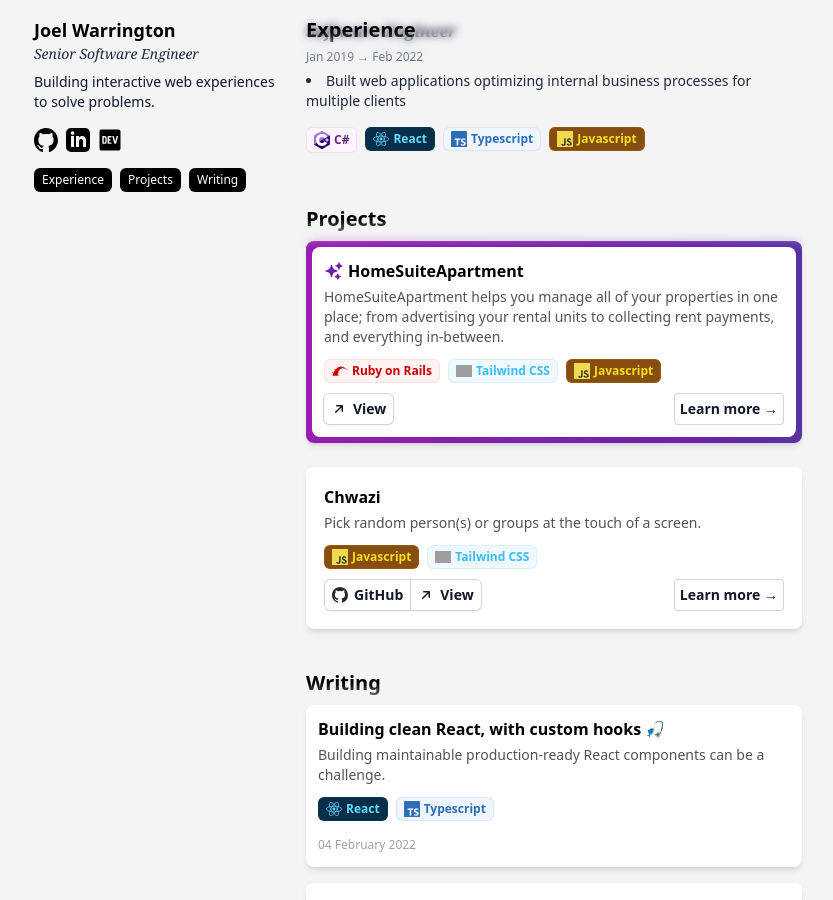
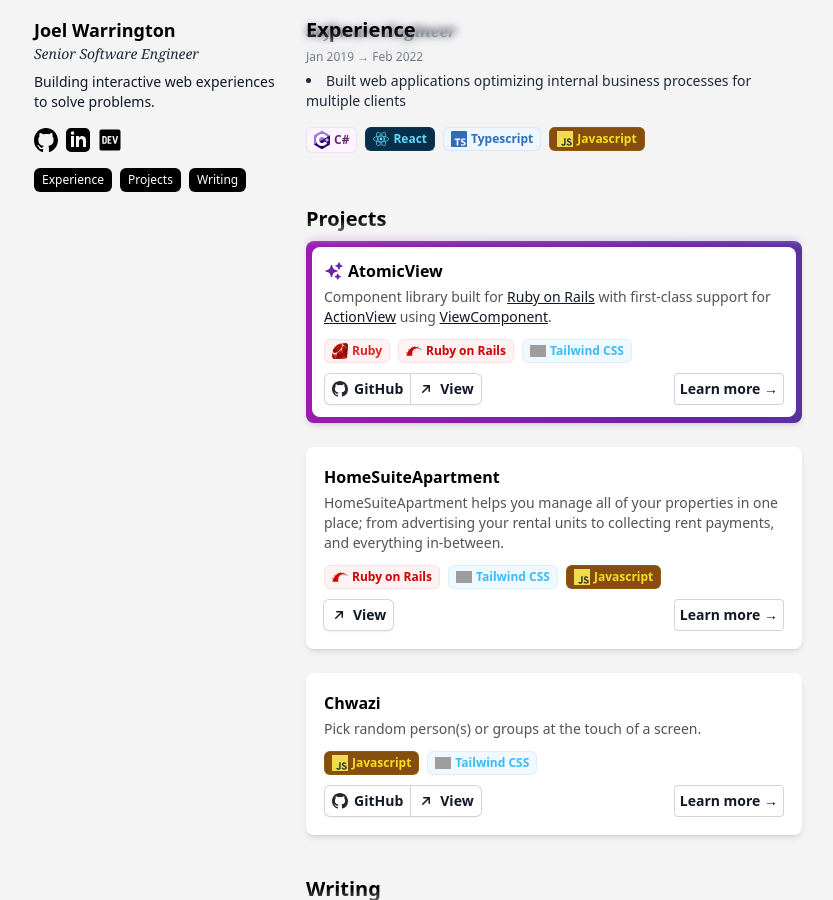
Before and after one commit to joelzwarrington/joelw.dev, a Jekyll site: the page built from index.html, in a window 1280 px wide and 900 px high, scrolled down 953 px. Shown: the whole window, without its empty margins (222-1055 px from the left). Built offline with Jekyll 4.4.1, drawn with Linux system fonts in a browser that asks for light colours; grey boxes are pictures that could not be loaded.

Commit message:
Add layout for projects, add AtomicView project, fix excerpt styling

```diff
--- /dev/null
+++ b/_projects/atomic-view.md
@@ -0,0 +1,20 @@
+---
+title: AtomicView
+layout: project
+permalink: /projects/atomic-view
+github: https://github.com/joelzwarrington/atomic-view
+view: https://atomic-view.joelw.dev
+highlighted: true
+tags:
+  - ruby
+  - rails
+  - tailwind
+---
+
+Component library built for [Ruby on Rails](https://rubyonrails.org/) with first-class support for [ActionView](https://guides.rubyonrails.org/action_view_overview.html) using [ViewComponent](https://viewcomponent.org/).
+
+## Leading principles
+
+1. Work with Ruby on Rails out of the box by supporting ActionView and it's helpers
+2. Build with accessibility and responsiveness at the forefront
+3. Provide really good defaults, but allow flexibility with theming and styling
--- a/index.html
+++ b/index.html
@@ -141,7 +141,7 @@ layout: default
               {% endif %}
               <h3 class="font-semibold">{{ project.title }}</h3>
             </div>
-            <div class="py-1 text-sm text-zinc-600">
+            <div class="py-1 text-sm text-zinc-600 prose">
               {{ project.excerpt }}
             </div>
             {% if post.tags != empty %}
@@ -192,7 +192,7 @@ layout: default
             <span class="absolute inset-x-0 -top-px bottom-0"></span>
             <h3 class="group-hover:emphasized group-hover:bg-clip-text group-hover:text-transparent">{{ post.title }}</h3>
           </a>
-          <div class="py-1 text-sm text-zinc-600">
+          <div class="py-1 text-sm text-zinc-600 prose">
             {{ post.excerpt }}
           </div>
           {% if post.tags != empty  %}
--- a/package.json
+++ b/package.json
@@ -1,6 +1,6 @@
 {
   "scripts": {
-    "build:css": "pnpm tailwindcss -i ./assets/css/styles.css -o ./assets/css/dist.css --minify"
+    "css:build": "pnpm tailwindcss -i ./assets/css/styles.css -o ./assets/css/dist.css --minify"
   },
   "devDependencies": {
     "@tailwindcss/typography": "^0.5.14",
```
Also changed, not shown: _layouts/project.html (added, +10 -0 lines), _projects/chwazi.md (+3 -1 lines), _projects/homesuiteapartment.md (+1 -2 lines).
